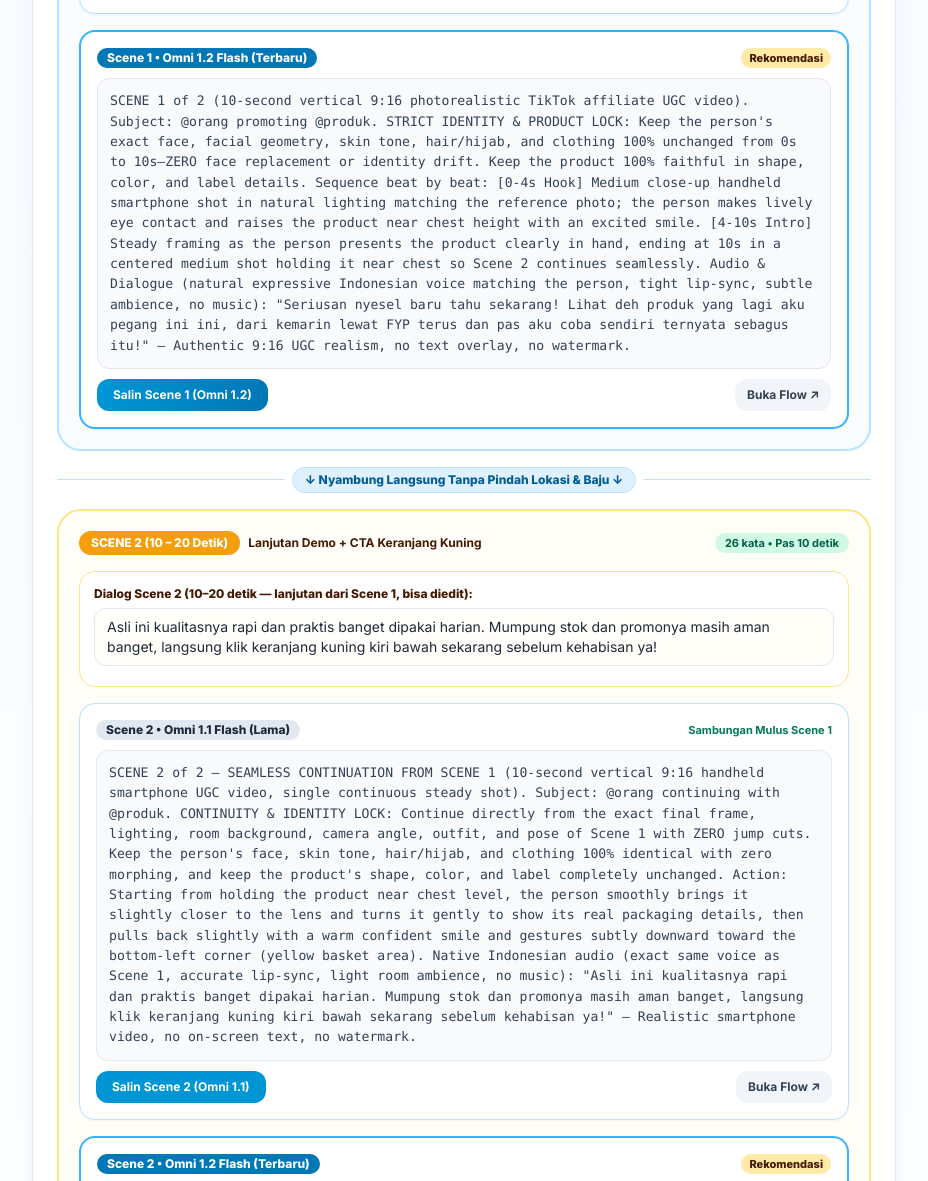
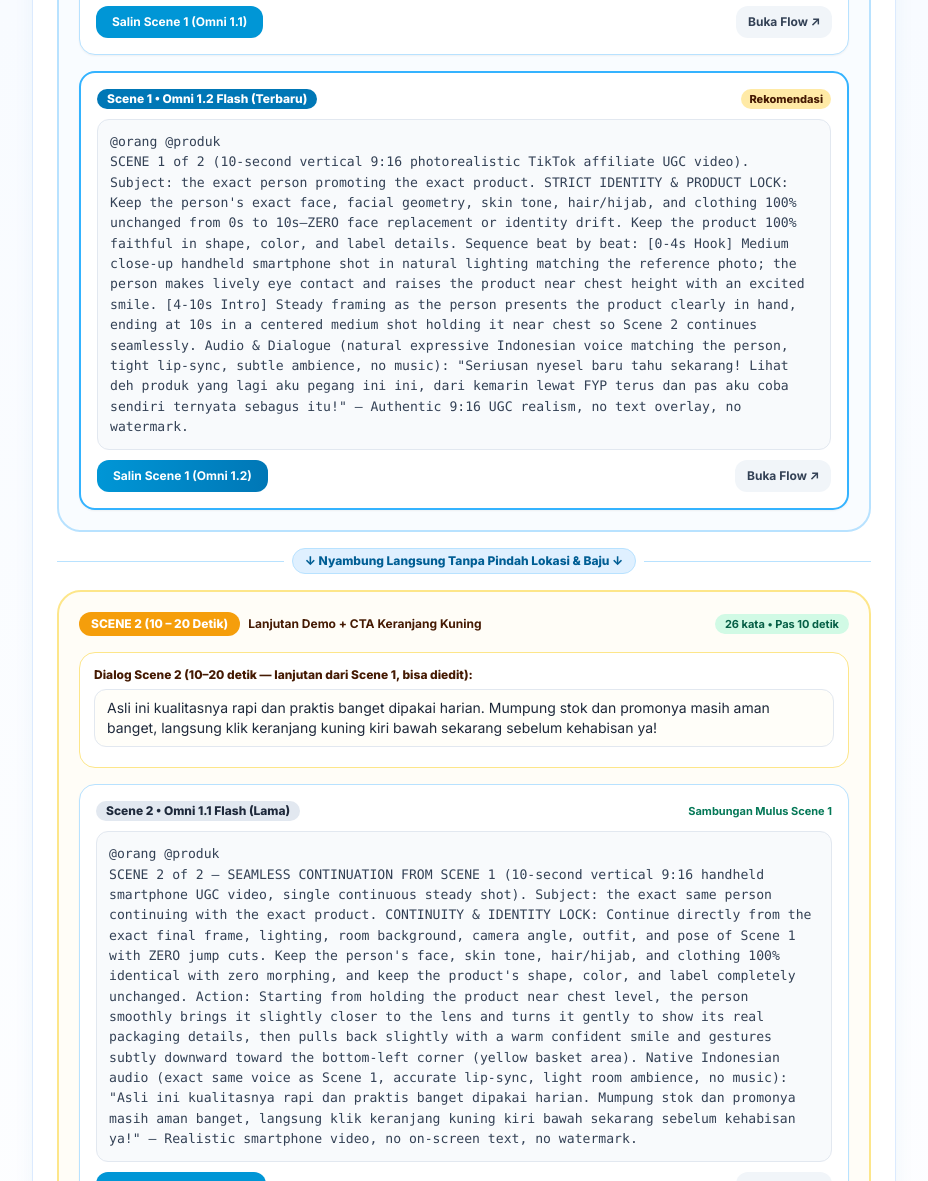
Before and after one commit to tidakadaygtidakmungkin07-cpu/flow-affiliate-by-sofy, a plain HTML site: page index.html in a window 1280 px wide. Shown: the part 1864-3045 px from the top of the page, without its empty margins (176-1104 px from the left). Drawn offline with nearby package versions, Linux system fonts and the light colour scheme.

Commit message:
Add files via upload

```diff
--- a/index.html
+++ b/index.html
@@ -73,6 +73,7 @@
       font-family: ui-monospace, SFMono-Regular, Menlo, Monaco, Consolas, monospace;
       font-size: 0.82rem;
       line-height: 1.55;
+      white-space: pre-line;
     }
     .toast-enter {
       animation: toastSlide 0.22s ease-out forwards;
@@ -782,7 +783,7 @@
         const tags = getTags();
         const prodDetail = info.visualEn ? ` (${info.visualEn})` : '';
         const charDetail = info.personVisualEn ? ` (${info.personVisualEn})` : '';
-        return `SCENE 1 of 2 (10-second vertical 9:16 handheld smartphone UGC video, single continuous steady shot). Subject: ${tags.person}${charDetail} holding ${tags.product}${prodDetail}. STRICT IDENTITY & PRODUCT LOCK: Keep the person's exact face, eyes, skin tone, hair/hijab, and outfit 100% identical to the reference photo across every frame—ZERO face change, ZERO morphing. Keep the product's exact shape, color, and packaging text 100% unchanged. Action: Keeping natural lighting and setting matching the reference photo, the person smiles warmly at the camera to hook the viewer while holding the product near chest level, ending steadily at 10s facing the camera for seamless continuation into Scene 2. Native Indonesian audio (natural friendly voice matching the person, accurate lip-sync, light room ambience, no music): "${dialog1}" — Realistic smartphone video, no on-screen text, no watermark.`;
+        return `${tags.person} ${tags.product}\nSCENE 1 of 2 (10-second vertical 9:16 handheld smartphone UGC video, single continuous steady shot). Subject: the exact person${charDetail} holding the exact product${prodDetail}. STRICT IDENTITY & PRODUCT LOCK: Keep the person's exact face, eyes, skin tone, hair/hijab, and outfit 100% identical to the first reference photo across every frame—ZERO face change, ZERO morphing. Keep the product's exact shape, color, and packaging text 100% identical to the second reference photo. Action: Keeping natural lighting and setting matching the reference photo, the person smiles warmly at the camera to hook the viewer while holding the product near chest level, ending steadily at 10s facing the camera for seamless continuation into Scene 2. Native Indonesian audio (natural friendly voice matching the person, accurate lip-sync, light room ambience, no music): "${dialog1}" — Realistic smartphone video, no on-screen text, no watermark.`;
       }
 
       function buildS1Omni12(dialog1) {
@@ -790,7 +791,7 @@
         const tags = getTags();
         const prodDetail = info.visualEn ? ` (${info.visualEn})` : '';
         const charDetail = info.personVisualEn ? ` (${info.personVisualEn})` : '';
-        return `SCENE 1 of 2 (10-second vertical 9:16 photorealistic TikTok affiliate UGC video). Subject: ${tags.person}${charDetail} promoting ${tags.product}${prodDetail}. STRICT IDENTITY & PRODUCT LOCK: Keep the person's exact face, facial geometry, skin tone, hair/hijab, and clothing 100% unchanged from 0s to 10s—ZERO face replacement or identity drift. Keep the product 100% faithful in shape, color, and label details. Sequence beat by beat: [0-4s Hook] Medium close-up handheld smartphone shot in natural lighting matching the reference photo; the person makes lively eye contact and raises the product near chest height with an excited smile. [4-10s Intro] Steady framing as the person presents the product clearly in hand, ending at 10s in a centered medium shot holding it near chest so Scene 2 continues seamlessly. Audio & Dialogue (natural expressive Indonesian voice matching the person, tight lip-sync, subtle ambience, no music): "${dialog1}" — Authentic 9:16 UGC realism, no text overlay, no watermark.`;
+        return `${tags.person} ${tags.product}\nSCENE 1 of 2 (10-second vertical 9:16 photorealistic TikTok affiliate UGC video). Subject: the exact person${charDetail} promoting the exact product${prodDetail}. STRICT IDENTITY & PRODUCT LOCK: Keep the person's exact face, facial geometry, skin tone, hair/hijab, and clothing 100% unchanged from 0s to 10s—ZERO face replacement or identity drift. Keep the product 100% faithful in shape, color, and label details. Sequence beat by beat: [0-4s Hook] Medium close-up handheld smartphone shot in natural lighting matching the reference photo; the person makes lively eye contact and raises the product near chest height with an excited smile. [4-10s Intro] Steady framing as the person presents the product clearly in hand, ending at 10s in a centered medium shot holding it near chest so Scene 2 continues seamlessly. Audio & Dialogue (natural expressive Indonesian voice matching the person, tight lip-sync, subtle ambience, no music): "${dialog1}" — Authentic 9:16 UGC realism, no text overlay, no watermark.`;
       }
 
       function buildS2Omni11(dialog2) {
@@ -798,7 +799,7 @@
         const tags = getTags();
         const prodDetail = info.visualEn ? ` (${info.visualEn})` : '';
         const charDetail = info.personVisualEn ? ` (${info.personVisualEn})` : '';
-        return `SCENE 2 of 2 — SEAMLESS CONTINUATION FROM SCENE 1 (10-second vertical 9:16 handheld smartphone UGC video, single continuous steady shot). Subject: ${tags.person}${charDetail} continuing with ${tags.product}${prodDetail}. CONTINUITY & IDENTITY LOCK: Continue directly from the exact final frame, lighting, room background, camera angle, outfit, and pose of Scene 1 with ZERO jump cuts. Keep the person's face, skin tone, hair/hijab, and clothing 100% identical with zero morphing, and keep the product's shape, color, and label completely unchanged. Action: Starting from holding the product near chest level, the person smoothly brings it slightly closer to the lens and turns it gently to show its real packaging details, then pulls back slightly with a warm confident smile and gestures subtly downward toward the bottom-left corner (yellow basket area). Native Indonesian audio (exact same voice as Scene 1, accurate lip-sync, light room ambience, no music): "${dialog2}" — Realistic smartphone video, no on-screen text, no watermark.`;
+        return `${tags.person} ${tags.product}\nSCENE 2 of 2 — SEAMLESS CONTINUATION FROM SCENE 1 (10-second vertical 9:16 handheld smartphone UGC video, single continuous steady shot). Subject: the exact same person${charDetail} continuing with the exact product${prodDetail}. CONTINUITY & IDENTITY LOCK: Continue directly from the exact final frame, lighting, room background, camera angle, outfit, and pose of Scene 1 with ZERO jump cuts. Keep the person's face, skin tone, hair/hijab, and clothing 100% identical with zero morphing, and keep the product's shape, color, and label completely unchanged. Action: Starting from holding the product near chest level, the person smoothly brings it slightly closer to the lens and turns it gently to show its real packaging details, then pulls back slightly with a warm confident smile and gestures subtly downward toward the bottom-left corner (yellow basket area). Native Indonesian audio (exact same voice as Scene 1, accurate lip-sync, light room ambience, no music): "${dialog2}" — Realistic smartphone video, no on-screen text, no watermark.`;
       }
 
       function buildS2Omni12(dialog2) {
@@ -806,7 +807,7 @@
         const tags = getTags();
         const prodDetail = info.visualEn ? ` (${info.visualEn})` : '';
         const charDetail = info.personVisualEn ? ` (${info.personVisualEn})` : '';
-        return `SCENE 2 of 2 — SEAMLESS CONTINUATION FROM SCENE 1 (10-second vertical 9:16 photorealistic TikTok affiliate UGC video). Subject: ${tags.person}${charDetail} continuing with ${tags.product}${prodDetail}. CONTINUITY & IDENTITY LOCK: Start seamlessly from the exact ending pose, lighting, background, and camera position of Scene 1. Keep the person's exact face, skin tone, hair/hijab, and outfit 100% unchanged with zero face drift, and keep the product 100% faithful in shape, color, and label. Sequence beat by beat: [0-5s Close-up Demo] Smooth gentle push-in as the person angles and rotates the product clearly toward the lens so its real texture and packaging stay sharp while the person's face remains completely unchanged. [5-10s CTA Ending] Smooth pull-back to the same warm medium shot; the person holds the product neatly with one hand, smiles warmly, and points subtly downward toward the bottom-left yellow basket area. Audio & Dialogue (exact same expressive Indonesian voice as Scene 1, tight lip-sync, subtle ambience, no music): "${dialog2}" — Authentic 9:16 UGC realism, no text overlay, no watermark.`;
+        return `${tags.person} ${tags.product}\nSCENE 2 of 2 — SEAMLESS CONTINUATION FROM SCENE 1 (10-second vertical 9:16 photorealistic TikTok affiliate UGC video). Subject: the exact same person${charDetail} continuing with the exact product${prodDetail}. CONTINUITY & IDENTITY LOCK: Start seamlessly from the exact ending pose, lighting, background, and camera position of Scene 1. Keep the person's exact face, skin tone, hair/hijab, and outfit 100% unchanged with zero face drift, and keep the product 100% faithful in shape, color, and label. Sequence beat by beat: [0-5s Close-up Demo] Smooth gentle push-in as the person angles and rotates the product clearly toward the lens so its real texture and packaging stay sharp while the person's face remains completely unchanged. [5-10s CTA Ending] Smooth pull-back to the same warm medium shot; the person holds the product neatly with one hand, smiles warmly, and points subtly downward toward the bottom-left yellow basket area. Audio & Dialogue (exact same expressive Indonesian voice as Scene 1, tight lip-sync, subtle ambience, no music): "${dialog2}" — Authentic 9:16 UGC realism, no text overlay, no watermark.`;
       }
 
       function buildPhotoPrompt() {
@@ -815,8 +816,8 @@
         const extra = info.visualEn ? ` (${info.visualEn})` : '';
         const charDetail = info.personVisualEn ? ` (${info.personVisualEn})` : '';
         const poses = [
-          `Vertical 9:16 photorealistic UGC smartphone photo (ideal as First Frame for Omni Flash). Subject: ${tags.person}${charDetail} holding ${tags.product}${extra}. STRICT IDENTITY & PRODUCT LOCK: Keep the person's exact face, facial structure, skin tone, hair/hijab, and outfit 100% identical and unchanged—ZERO face swap or beautification. The person smiles naturally at the camera while holding the product clearly near chest level with one hand, preserving its exact shape, colors, and packaging label with zero distortion. Natural lighting matching the reference photo, sharp focus, no text overlay, no watermark.`,
-          `Vertical 9:16 authentic TikTok affiliate selfie photo (ideal as First Frame for Omni Flash). Subject: ${tags.person}${charDetail} showcasing ${tags.product}${extra}. STRICT IDENTITY & PRODUCT LOCK: Do NOT alter the person's face, identity, hair/hijab, or clothing—keep them 100% identical to the reference photo. The person enthusiastically holds the product closer to the lens with natural finger grip while keeping its exact shape, color, and label completely undistorted. Bright natural daylight, crisp smartphone realism, no text, no watermark.`
+          `${tags.person} ${tags.product}\nVertical 9:16 photorealistic UGC smartphone photo (ideal as First Frame for Omni Flash). Subject: the exact person${charDetail} holding the exact product${extra}. STRICT IDENTITY & PRODUCT LOCK: Keep the person's exact face, facial structure, skin tone, hair/hijab, and outfit 100% identical and unchanged—ZERO face swap or beautification. The person smiles naturally at the camera while holding the product clearly near chest level with one hand, preserving its exact shape, colors, and packaging label with zero distortion. Natural lighting matching the reference photo, sharp focus, no text overlay, no watermark.`,
+          `${tags.person} ${tags.product}\nVertical 9:16 authentic TikTok affiliate selfie photo (ideal as First Frame for Omni Flash). Subject: the exact person${charDetail} showcasing the exact product${extra}. STRICT IDENTITY & PRODUCT LOCK: Do NOT alter the person's face, identity, hair/hijab, or clothing—keep them 100% identical to the reference photo. The person enthusiastically holds the product closer to the lens with natural finger grip while keeping its exact shape, color, and label completely undistorted. Bright natural daylight, crisp smartphone realism, no text, no watermark.`
         ];
         return poses[state.variant % poses.length];
       }
```
